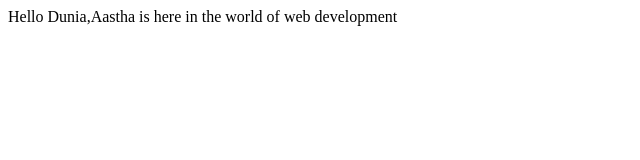
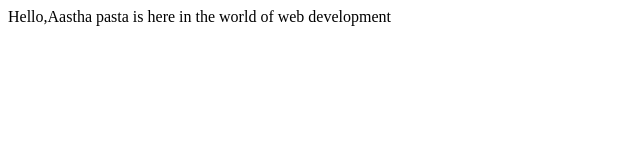
Before and after one commit to Aastha-P/HTML-CSS, a plain HTML site: page Day1.html in a window 1280 px wide. Shown: the full height of the page, 0-640 px from the left. Drawn offline with Linux system fonts and the light colour scheme.

Commit message:
name change

```diff
--- a/Day1.html
+++ b/Day1.html
@@ -6,7 +6,7 @@
 
     <body>
         <!----In body tag we have entire content of code which display in webpage---->
-        Hello Dunia,Aastha is here in the world of web development
+        Hello,Aastha pasta is here in the world of web development
         <!-- we comment by click ctrl+/ -->
     </body>
 </html>
```
